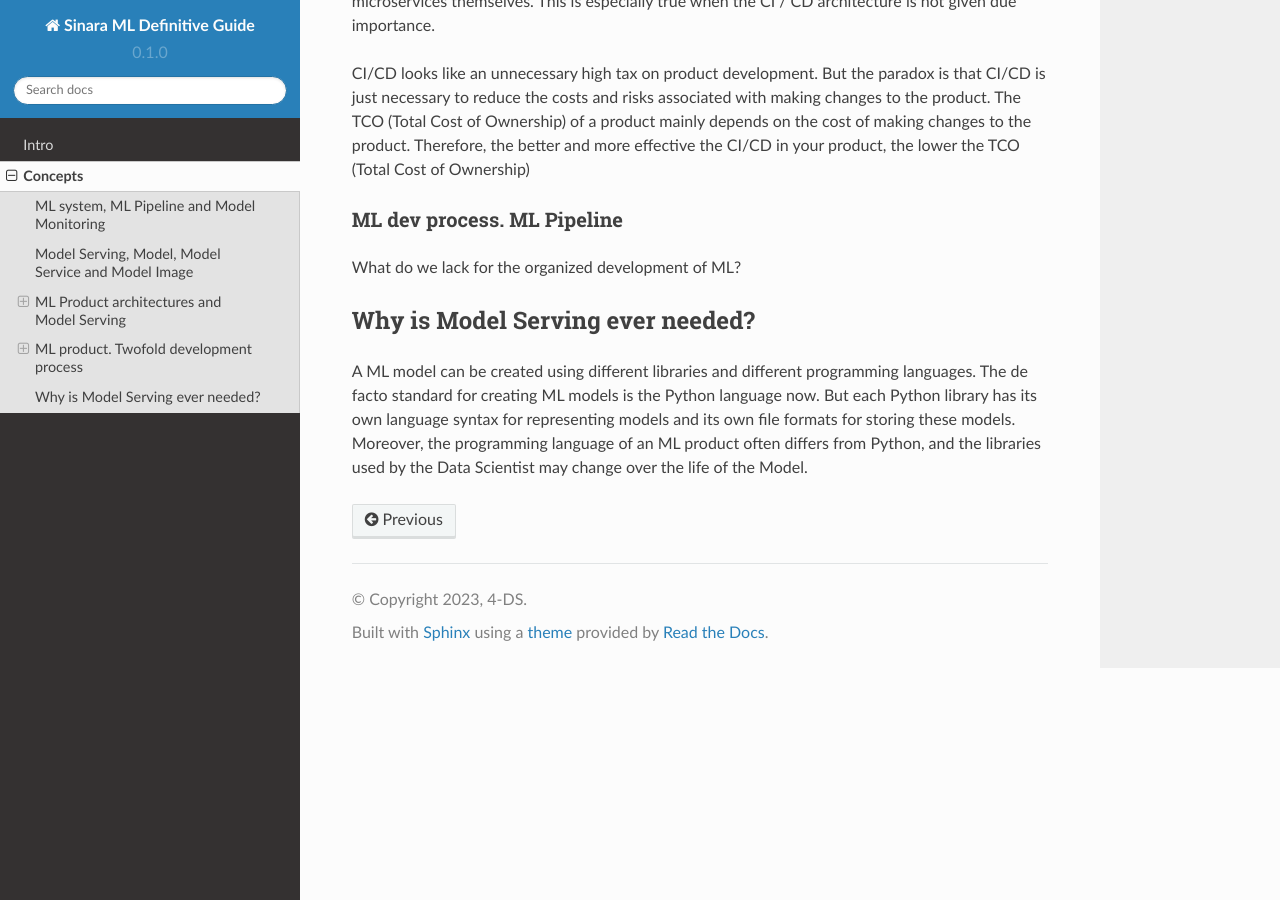
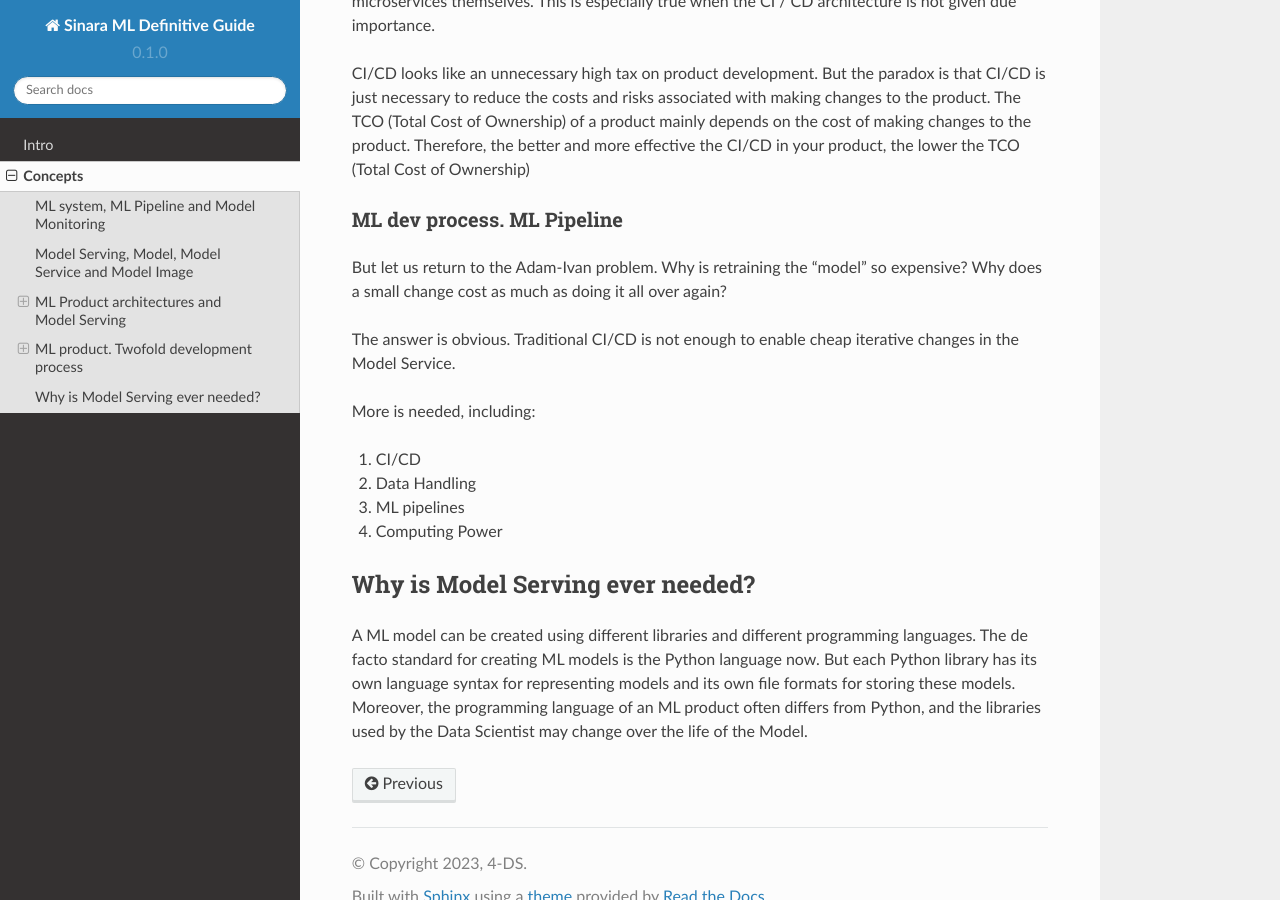
Before and after one commit to 4-DS/SinaraML-Def-Guide, a Sphinx documentation site: the page built from docs/source/concepts.rst, in a window 1280 px wide and 900 px high, scrolled down 5379 px. Built offline with Sphinx 7.4.7 and the Read the Docs theme 2.0.0, drawn with Linux system fonts in a browser that asks for light colours.

Commit message:
Update concepts.rst

```diff
--- a/docs/source/concepts.rst
+++ b/docs/source/concepts.rst
@@ -108,7 +108,16 @@ CI/CD looks like an unnecessary high tax on product development. But the paradox
 ML dev process. ML Pipeline
 ===========================
 
-What do we lack for the organized development of ML?
+But let us return to the Adam-Ivan problem. Why is retraining the "model" so expensive? Why does a small change cost as much as doing it all over again?
+
+The answer is obvious. Traditional CI/CD is not enough to enable cheap iterative changes in the Model Service.
+
+More is needed, including:
+
+1. СI/CD
+2. Data Handling
+3. ML pipelines
+4. Computing Power
 
 Why is Model Serving ever needed?
 *********************************
```
